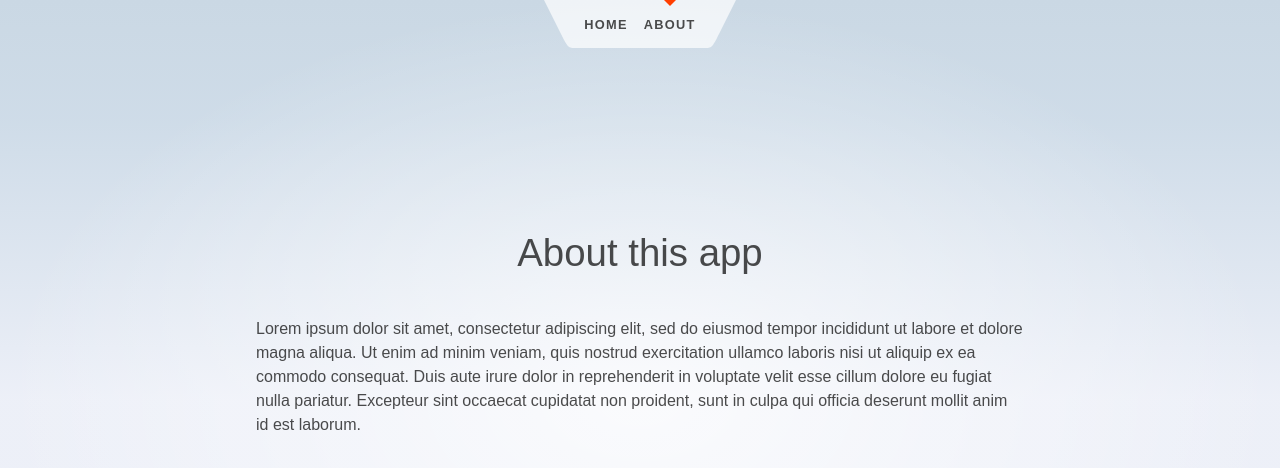
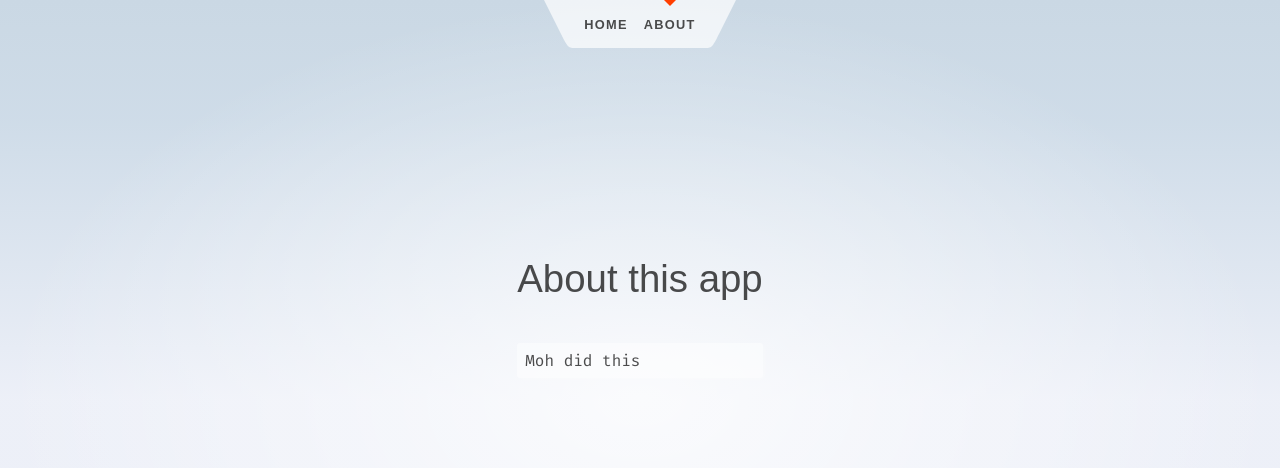
Before and after one commit to SimoMay/numbers-trivia, a SvelteKit app: page /about in a window 1280 px wide. Shown: the top 468 px of the page. Built offline with nearby package versions, Linux system fonts and the light colour scheme.

Commit message:
add short about me

```diff
--- a/src/routes/about/+page.svelte
+++ b/src/routes/about/+page.svelte
@@ -6,7 +6,5 @@
 <div class="text-column">
 	<h1>About this app</h1>
 
-	<p>
-		Lorem ipsum dolor sit amet, consectetur adipiscing elit, sed do eiusmod tempor incididunt ut labore et dolore magna aliqua. Ut enim ad minim veniam, quis nostrud exercitation ullamco laboris nisi ut aliquip ex ea commodo consequat. Duis aute irure dolor in reprehenderit in voluptate velit esse cillum dolore eu fugiat nulla pariatur. Excepteur sint occaecat cupidatat non proident, sunt in culpa qui officia deserunt mollit anim id est laborum.
-	</p>
+	<pre>Moh did this</pre>
 </div>
```
